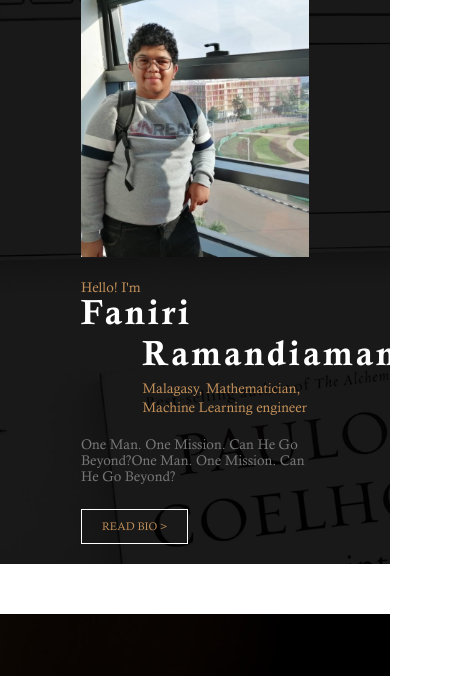
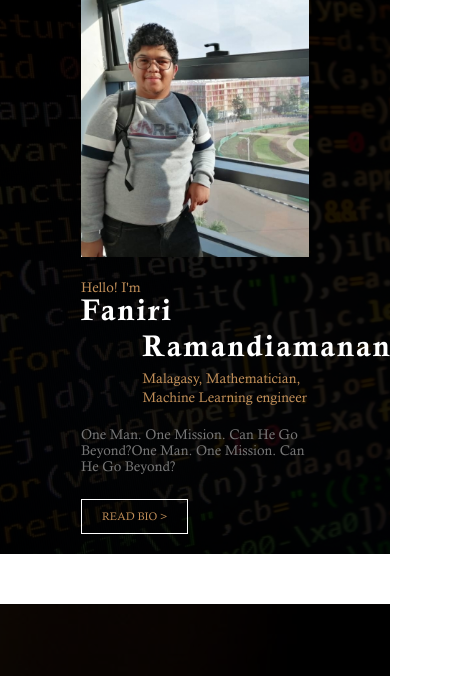
Before and after one commit to Faniriniaina/Faniriniaina.github.io, a plain HTML site: page index.html in a window 390 px wide. Shown: the part 106-782 px from the top of the page, 462 px wide, since content can reach past the window. Drawn offline with Linux system fonts and the light colour scheme.

Commit message:
Update style.css

```diff
--- a/css/style.css
+++ b/css/style.css
@@ -127,7 +127,7 @@
   position: relative;
   display: flex;
   align-items: flex-end;
-  background-image: url("../images/top-banner-bckg.jpg");
+  background-image: url("../images/logo-back.jpg");
   background-position: center;
   background-size: cover; }
   .fh5co-top-banner::after {
@@ -180,16 +180,16 @@
           margin-bottom: 25px;
           font-size: 14px; } }
   .top-banner__inner .top-banner__h2 {
-    font-size: 74px;
-    letter-spacing: 3px;
+    font-size: 70px;
+    letter-spacing: 2px;
     color: #fff;
     font-family: "Calisto-MT-Bold"; }
-    @media (max-width: 1250px) {
+    @media (max-width: 1200px) {
       .top-banner__inner .top-banner__h2 {
-        font-size: 50px; } }
+        font-size: 40px; } }
     @media (max-width: 768px) {
       .top-banner__inner .top-banner__h2 {
-        font-size: 35px; } }
+        font-size: 30px; } }
   .top-banner__inner .top-banner__text-up .top-banner__h2 {
     margin-top: 15px; }
     @media (max-width: 768px) {
```
